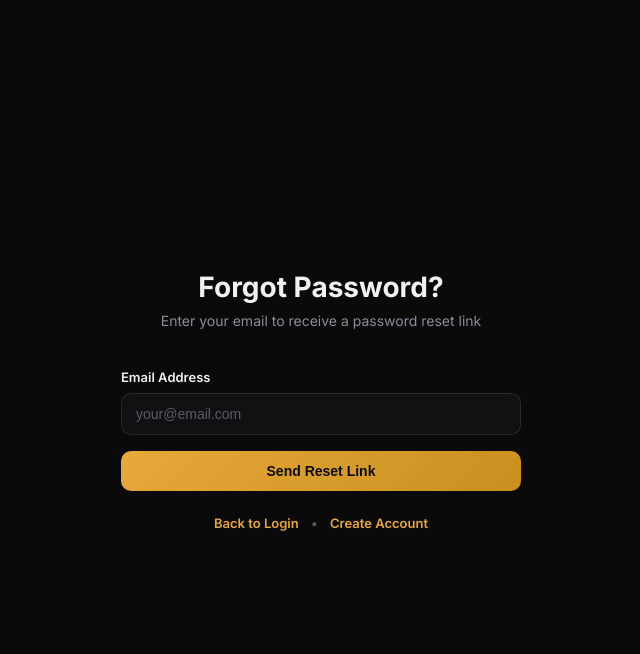
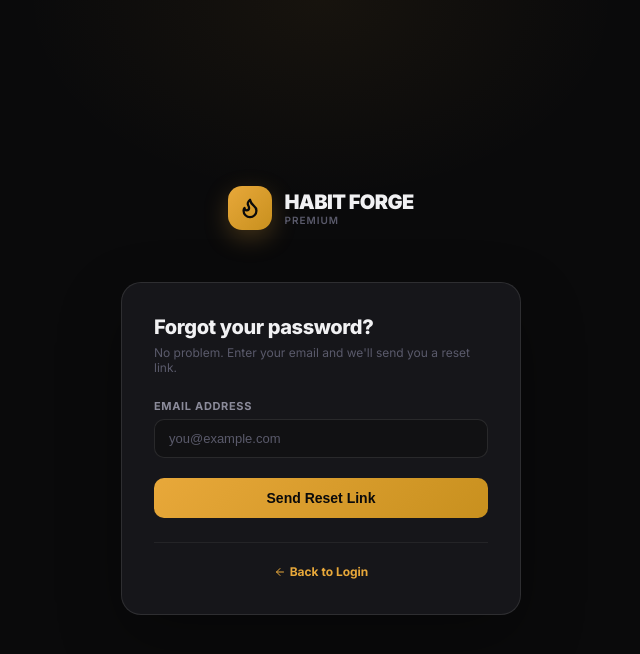
Before and after one commit to habit-tracker-ultra/habit-forge, a Next.js app: page /auth/forgot-password in a window 1280 px wide. Shown: the top 654 px of the page, without its empty margins (319-959 px from the left). Built offline with nearby package versions, Linux system fonts and the light colour scheme; no server answers.

Commit message:
Add Forgot Password and Reset Password functionality

```diff
--- a/src/app/auth/forgot-password/page.tsx
+++ b/src/app/auth/forgot-password/page.tsx
@@ -3,6 +3,7 @@
 import { useState } from 'react';
 import Link from 'next/link';
 import { supabase } from '@/lib/supabase';
+import { Flame, ArrowLeft } from 'lucide-react';
 
 export default function ForgotPassword() {
   const [email, setEmail] = useState('');
@@ -24,7 +25,7 @@ export default function ForgotPassword() {
       if (resetError) {
         setError(resetError.message);
       } else {
-        setMessage('Password reset link sent to your email! Check your inbox.');
+        setMessage('✓ Password reset link sent! Check your email.');
         setEmail('');
       }
     } catch (err) {
@@ -35,89 +36,74 @@ export default function ForgotPassword() {
   };
 
   return (
-    <div style={{ minHeight: '100vh', background: 'var(--bg-primary)', display: 'flex', alignItems: 'center', justifyContent: 'center', padding: '20px' }}>
+    <div style={{ minHeight: '100vh', background: 'var(--bg-primary)', display: 'flex', alignItems: 'center', justifyContent: 'center', padding: '24px', position: 'relative', overflow: 'hidden' }}>
+      {/* Background Glow */}
+      <div style={{ position: 'absolute', top: '-200px', left: '50%', transform: 'translateX(-50%)', width: '600px', height: '400px', background: 'radial-gradient(ellipse, rgba(232,168,58,0.06) 0%, transparent 70%)', pointerEvents: 'none' }} />
+
       <div style={{ width: '100%', maxWidth: '400px' }}>
-        {/* Header */}
+
+        {/* Logo */}
         <div style={{ textAlign: 'center', marginBottom: '40px' }}>
-          <h1 style={{ fontSize: '28px', fontWeight: '700', color: 'var(--text-primary)', margin: '0 0 8px 0' }}>
-            Forgot Password?
-          </h1>
-          <p style={{ color: 'var(--text-secondary)', margin: '0', fontSize: '14px' }}>
-            Enter your email to receive a password reset link
-          </p>
+          <div style={{ display: 'inline-flex', alignItems: 'center', gap: '12px', marginBottom: '12px' }}>
+            <div style={{ width: '44px', height: '44px', borderRadius: '14px', background: 'linear-gradient(135deg, #e8a83a, #c8901e)', display: 'flex', alignItems: 'center', justifyContent: 'center', boxShadow: '0 8px 24px rgba(232,168,58,0.25)' }}>
+              <Flame size={22} color='#0a0a0b' strokeWidth={2.5} />
+            </div>
+            <div style={{ textAlign: 'left' }}>
+              <div style={{ color: 'var(--text-primary)', fontWeight: 900, fontSize: '20px', letterSpacing: '-0.03em' }}>HABIT FORGE</div>
+              <div style={{ color: 'var(--text-tertiary)', fontSize: '10px', letterSpacing: '0.1em', fontWeight: 600 }}>PREMIUM</div>
+            </div>
+          </div>
         </div>
 
-        {/* Form */}
-        <form onSubmit={handleSubmit} style={{ display: 'flex', flexDirection: 'column', gap: '16px' }}>
-          {/* Email Input */}
-          <div>
-            <label style={{ display: 'block', color: 'var(--text-primary)', fontSize: '13px', fontWeight: '600', marginBottom: '8px' }}>
-              Email Address
-            </label>
+        {/* Card */}
+        <div style={{ background: 'var(--bg-card)', border: '1px solid var(--border-default)', borderRadius: '20px', padding: '32px', boxShadow: '0 24px 64px rgba(0,0,0,0.3)' }}>
+          <h2 style={{ color: 'var(--text-primary)', fontWeight: 800, fontSize: '20px', letterSpacing: '-0.02em', marginBottom: '6px' }}>
+            Forgot your password?
+          </h2>
+          <p style={{ color: 'var(--text-tertiary)', fontSize: '12px', marginBottom: '24px' }}>
+            No problem. Enter your email and we'll send you a reset link.
+          </p>
+
+          <form onSubmit={handleSubmit}>
+            <div style={{ marginBottom: '20px' }}>
+              <label style={{ color: 'var(--text-secondary)', fontSize: '11px', fontWeight: 700, letterSpacing: '0.06em', display: 'block', marginBottom: '6px' }}>EMAIL ADDRESS</label>
               <input
-              type="email"
+                type='email'
                 value={email}
                 onChange={(e) => setEmail(e.target.value)}
-              placeholder="your@email.com"
+                placeholder='you@example.com'
                 required
-              style={{
-                width: '100%',
-                padding: '12px 14px',
-                background: 'var(--bg-secondary)',
-                border: '1px solid var(--border-default)',
-                borderRadius: '10px',
-                color: 'var(--text-primary)',
-                fontSize: '14px',
-                boxSizing: 'border-box',
-              }}
+                style={{ width: '100%', padding: '11px 14px', borderRadius: '10px', fontSize: '13px' }}
               />
             </div>
 
-          {/* Error Message */}
             {error && (
-            <div style={{ padding: '12px', background: 'rgba(239, 68, 68, 0.1)', border: '1px solid #ef4444', borderRadius: '8px', color: '#ef4444', fontSize: '13px' }}>
+              <div style={{ background: 'rgba(239,68,68,0.08)', border: '1px solid rgba(239,68,68,0.2)', borderRadius: '10px', padding: '10px 14px', marginBottom: '16px', color: '#ef4444', fontSize: '12px' }}>
                 {error}
               </div>
             )}
 
-          {/* Success Message */}
             {message && (
-            <div style={{ padding: '12px', background: 'rgba(74, 222, 128, 0.1)', border: '1px solid #4ade80', borderRadius: '8px', color: '#4ade80', fontSize: '13px' }}>
+              <div style={{ background: 'rgba(74,222,128,0.08)', border: '1px solid rgba(74,222,128,0.2)', borderRadius: '10px', padding: '10px 14px', marginBottom: '16px', color: '#4ade80', fontSize: '12px' }}>
                 {message}
               </div>
             )}
 
-          {/* Submit Button */}
             <button
-            type="submit"
+              type='submit'
               disabled={loading}
-            style={{
-              width: '100%',
-              padding: '12px',
-              background: loading ? 'var(--gold-dark)' : 'linear-gradient(135deg, var(--gold), var(--gold-dark))',
-              color: '#0a0a0b',
-              border: 'none',
-              borderRadius: '10px',
-              fontWeight: '700',
-              fontSize: '14px',
-              cursor: loading ? 'not-allowed' : 'pointer',
-              transition: 'all 0.2s ease',
-              opacity: loading ? 0.7 : 1,
-            }}
+              className='hf-btn-gold'
+              style={{ width: '100%', padding: '12px', fontSize: '14px' }}
             >
               {loading ? 'Sending...' : 'Send Reset Link'}
             </button>
           </form>
 
-        {/* Footer Links */}
-        <div style={{ marginTop: '24px', textAlign: 'center', display: 'flex', gap: '12px', justifyContent: 'center', fontSize: '13px' }}>
-          <Link href="/auth/login" style={{ color: 'var(--gold)', textDecoration: 'none', fontWeight: '600' }}>
-            Back to Login
+          <div style={{ borderTop: '1px solid var(--border-subtle)', marginTop: '24px', paddingTop: '20px', textAlign: 'center' }}>
+            <Link href='/auth/login' style={{ color: 'var(--gold)', fontSize: '12px', fontWeight: 700, textDecoration: 'none', display: 'inline-flex', alignItems: 'center', gap: '4px' }}>
+              <ArrowLeft size={12} /> Back to Login
             </Link>
-          <span style={{ color: 'var(--text-tertiary)' }}>•</span>
-          <Link href="/auth/signup" style={{ color: 'var(--gold)', textDecoration: 'none', fontWeight: '600' }}>
-            Create Account
-          </Link>
+          </div>
         </div>
       </div>
     </div>
```
Also changed, not shown: src/app/auth/reset-password/page.tsx (+60 -73 lines). Lines whose indentation alone changed are shown as unchanged.
